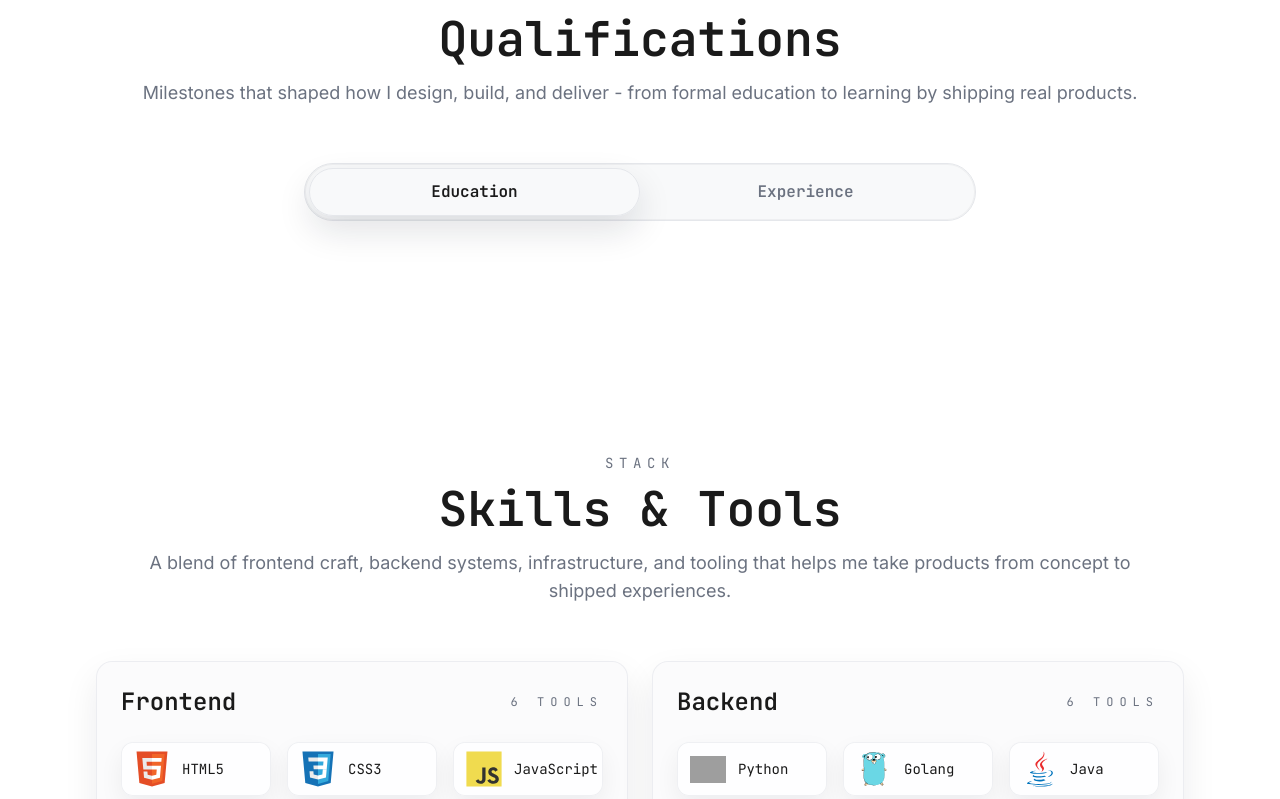
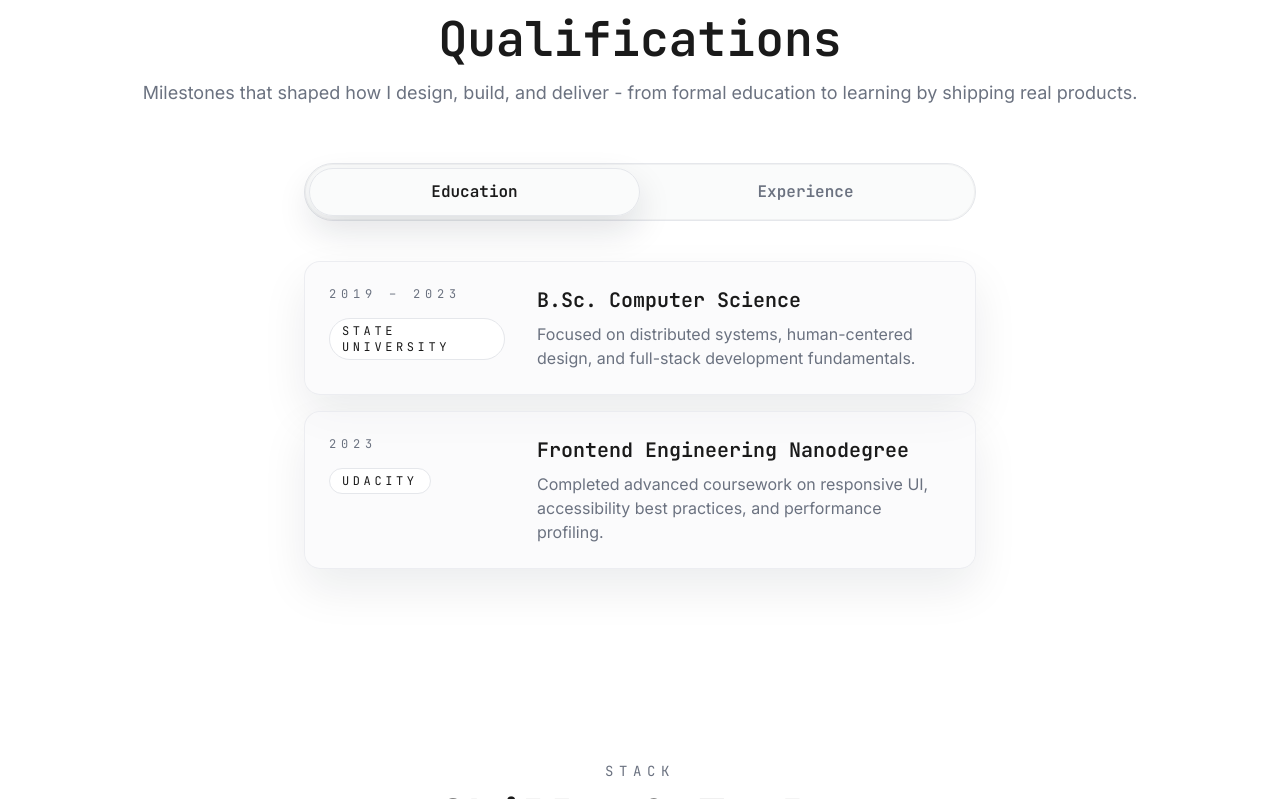
Before and after one commit to IteratorInnovator/personal-portfolio-website, a React (Vite) app: page / in a window 1280 px wide. Shown: the part 2001-2800 px from the top of the page. Built offline with nearby package versions, Linux system fonts and the light colour scheme; grey boxes are pictures that could not be loaded.

Commit message:
Add: boilerplate for education/experience items

```diff
--- a/src/components/Qualifications.jsx
+++ b/src/components/Qualifications.jsx
@@ -1,16 +1,20 @@
 import { useState } from "react";
+import { educationTimeline, experienceTimeline } from "../utils/constants";
 
 const tabs = [
     { name: "education", label: "Education" },
     { name: "experience", label: "Experience" },
 ];
 
-
 const Qualifications = () => {
     const [activeTab, setActiveTab] = useState("education");
+    const timelineItems =  (activeTab === "education") ? educationTimeline : experienceTimeline;
 
     return (
-        <section id="qualifications" className="bg-background px-6 py-24 md:px-24">
+        <section
+            id="qualifications"
+            className="bg-background px-6 py-24 md:px-24"
+        >
             <div className="mx-auto max-w-5xl text-center">
                 <p className="text-sm font-jetbrains uppercase tracking-[0.4em] text-secondary">
                     Journey
@@ -19,16 +23,14 @@ const Qualifications = () => {
                     Qualifications
                 </h2>
                 <p className="mt-4 text-secondary font-inter text-base md:text-lg">
-                    Milestones that shaped how I design, build, and deliver - from
-                    formal education to learning by shipping real products.
+                    Milestones that shaped how I design, build, and deliver -
+                    from formal education to learning by shipping real products.
                 </p>
             </div>
 
             <div className="mx-auto mt-14 flex max-w-2xl flex-col gap-10">
                 {/* Tabs */}
-                <div
-                    className="relative grid grid-cols-2 rounded-full bg-surface border border-border px-1 py-2 shadow-[inset_0_0_0_1px_rgba(15,23,42,0.04)]"
-                >
+                <div className="relative grid grid-cols-2 rounded-full bg-surface/70 border border-border px-1 py-2 shadow-[inset_0_0_0_1px_rgba(15,23,42,0.04)]">
                     {/* Slider */}
                     <span
                         className={`absolute inset-y-1 left-1 w-[calc(50%-0.25rem)] rounded-full border border-border bg-tertiary shadow-[0_15px_35px_rgba(15,23,42,0.12)] transition-transform duration-200 ease-out ${
@@ -56,17 +58,31 @@ const Qualifications = () => {
                 </div>
 
                 {/* Panels */}
-                <div className="w-full">
-                    {activeTab === "education" && (
-                        <div className="space-y-4">
-
-                        </div>
-                    )}
-
-                    {activeTab === "experience" && (
-                        <div className="space-y-4">
-
-                        </div>
+                <div className="w-full space-y-4">
+                    {timelineItems.map(
+                        ({ title, place, period, description }) => (
+                            <article
+                                key={`${title}-${period}`}
+                                className="flex flex-col gap-4 rounded-2xl border border-border/70 bg-surface/60 p-6 text-left shadow-[0_20px_45px_rgba(15,23,42,0.08)] dark:bg-surface/30 md:flex-row md:items-start md:gap-8"
+                            >
+                                <div className="flex w-full items-center justify-between gap-4 md:w-44 md:flex-col md:items-start">
+                                    <span className="font-jetbrains text-xs uppercase tracking-[0.4em] text-secondary">
+                                        {period}
+                                    </span>
+                                    <span className="rounded-full border border-border bg-background/90 px-3 py-1 text-xs font-jetbrains uppercase tracking-[0.3em] text-primary">
+                                        {place}
+                                    </span>
+                                </div>
+                                <div className="flex-1">
+                                    <h3 className="text-xl font-jetbrains font-semibold text-primary">
+                                        {title}
+                                    </h3>
+                                    <p className="mt-2 font-inter text-base text-secondary">
+                                        {description}
+                                    </p>
+                                </div>
+                            </article>
+                        )
                     )}
                 </div>
             </div>
--- a/src/index.css
+++ b/src/index.css
@@ -35,7 +35,7 @@
 /* Dark Mode Colors */
 [data-theme="dark"] {
     --bg-primary: #0a0a0a;
-    --bg-surface: #1a1a1a;
+    --bg-surface: #3a3a3a;
     --text-primary: #f9fafb;
     --text-secondary: #9ca3af;
     --text-tertiary: #4a4f5d;
--- a/src/utils/constants.js
+++ b/src/utils/constants.js
@@ -59,7 +59,7 @@ export const highlights = [
     },
 ];
 
-const educationTimeline = [
+export const educationTimeline = [
     {
         title: "B.Sc. Computer Science",
         place: "State University",
@@ -76,7 +76,7 @@ const educationTimeline = [
     },
 ];
 
-const experienceTimeline = [
+export const experienceTimeline = [
     {
         title: "Software Engineering Intern",
         place: "Tech Labs",
```
Also changed, not shown: src/pages/Certifications.jsx (+83 -0 lines).
